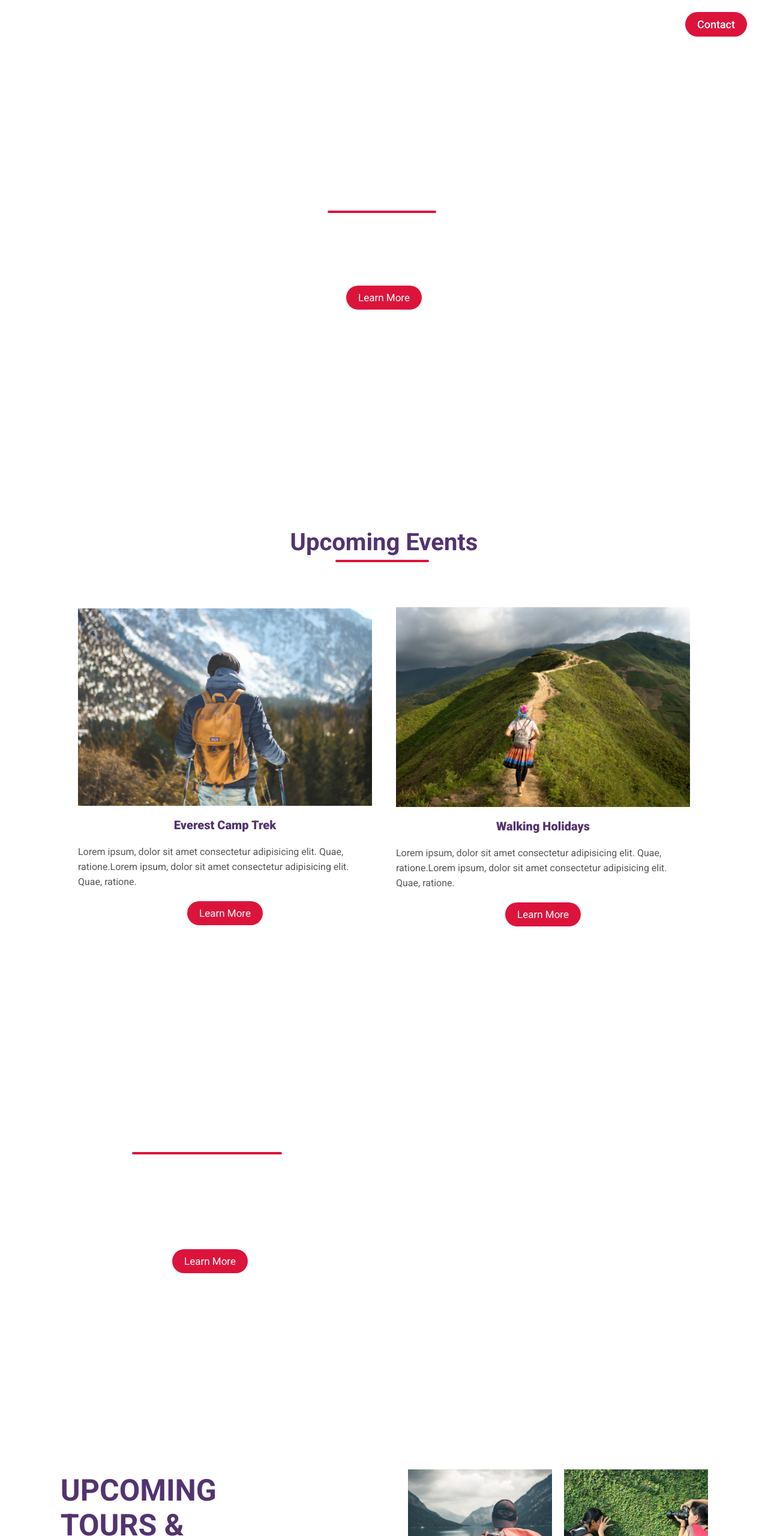
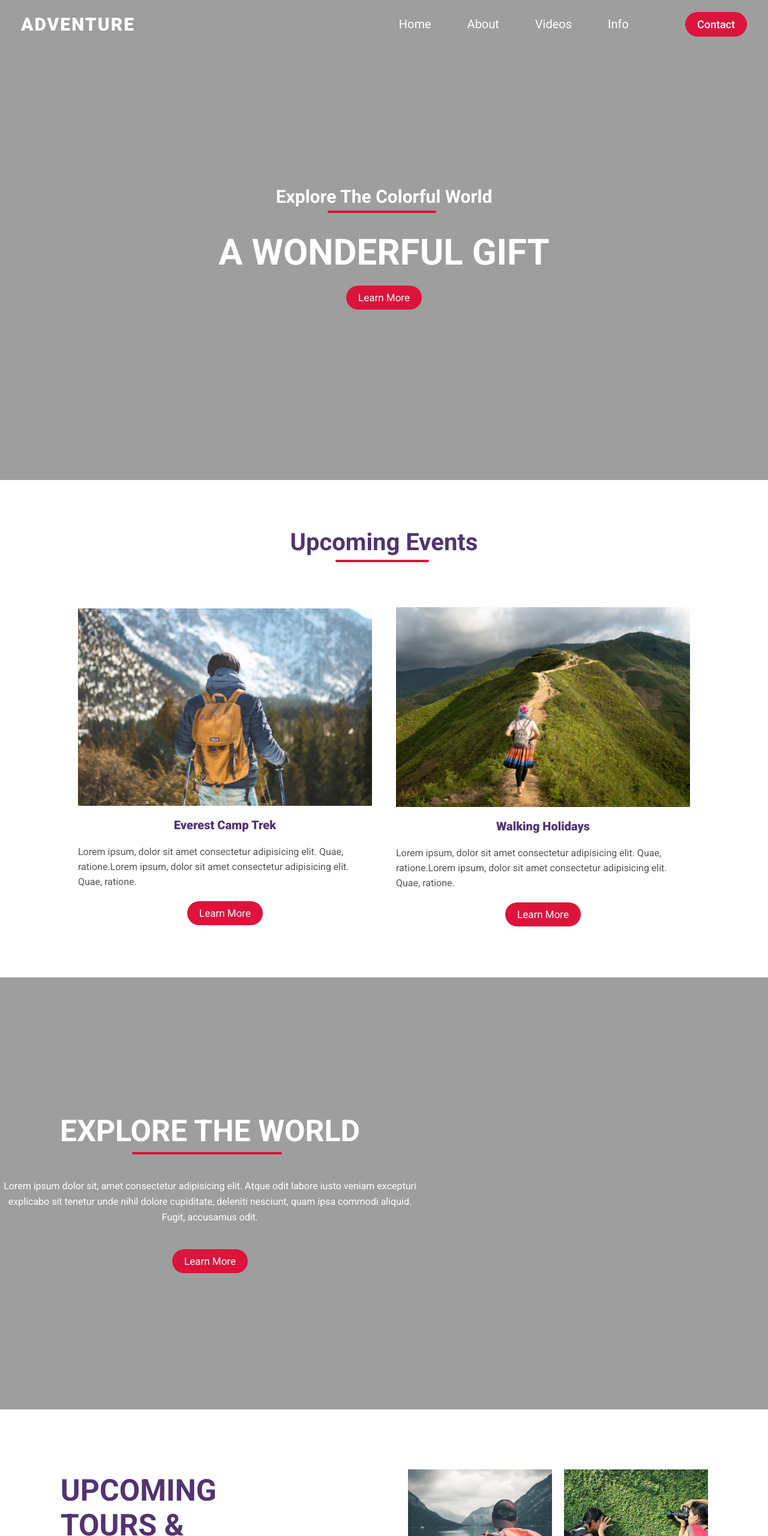
Before and after one commit to atharvabaodhankar/Travel, a plain HTML site: page index.html in a window 1280 px wide. Shown: the top 2560 px of the page at 60% size. Drawn offline with Linux system fonts and the light colour scheme; the site is published under a folder, as on GitHub Pages, so addresses that start at the root find nothing.

Commit message:
Update style.css

```diff
--- a/style.css
+++ b/style.css
@@ -32,7 +32,7 @@ html {
 
 /* Hero */
 #hero {
-    background-image: url(/img/header-bg.png);
+    background-image: url(img/header-bg.png);
     background-position: center bottom;
     background-size: cover;
     background-repeat: no-repeat;
@@ -248,7 +248,7 @@ nav button:hover {
     display: flex;
     align-items: center;
     justify-content: flex-start;
-    background-image: url(/img/bg2.png);
+    background-image: url(img/bg2.png);
     height: 90vh;
     background-position: center;
     background-size: cover;
```
